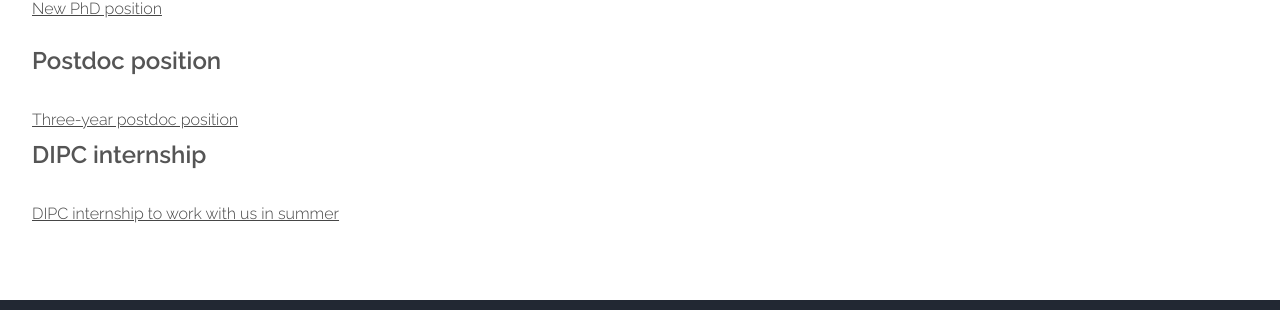
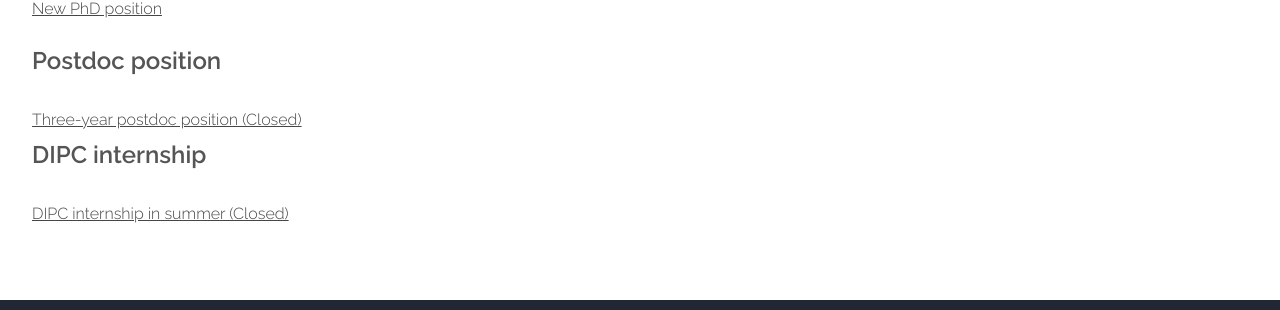
Before and after one commit to old-jekyll-templates/Horizons-Jekyll-Theme, a Jekyll site: the page built from openings.html, in a window 1280 px wide and 900 px high, scrolled down 1726 px. Shown: the part 150-460 px from the top of the window. Built offline with Jekyll 4.4.1, drawn with Linux system fonts in a browser that asks for light colours.

Commit message:
Update openings.html

```diff
--- a/openings.html
+++ b/openings.html
@@ -22,7 +22,7 @@ layout: main
 							<h2>Postdoc position</h2>
 						</header>
 						<ul class="default">
-							<li><a href="#postdoc-position">Three-year postdoc position</a></li>
+							<li><a href="#postdoc-position">Three-year postdoc position (Closed)</a></li>
 						</ul>
 					</section>
 					  <section>
@@ -30,7 +30,7 @@ layout: main
 							<h2>DIPC internship</h2>
 						</header>
 						<ul class="default">
-							<li><a href="#dipc-internship">DIPC internship to work with us in summer</a></li>
+							<li><a href="#dipc-internship">DIPC internship in summer (Closed)</a></li>
 						</ul>
 					</section>
 				</div>
```
